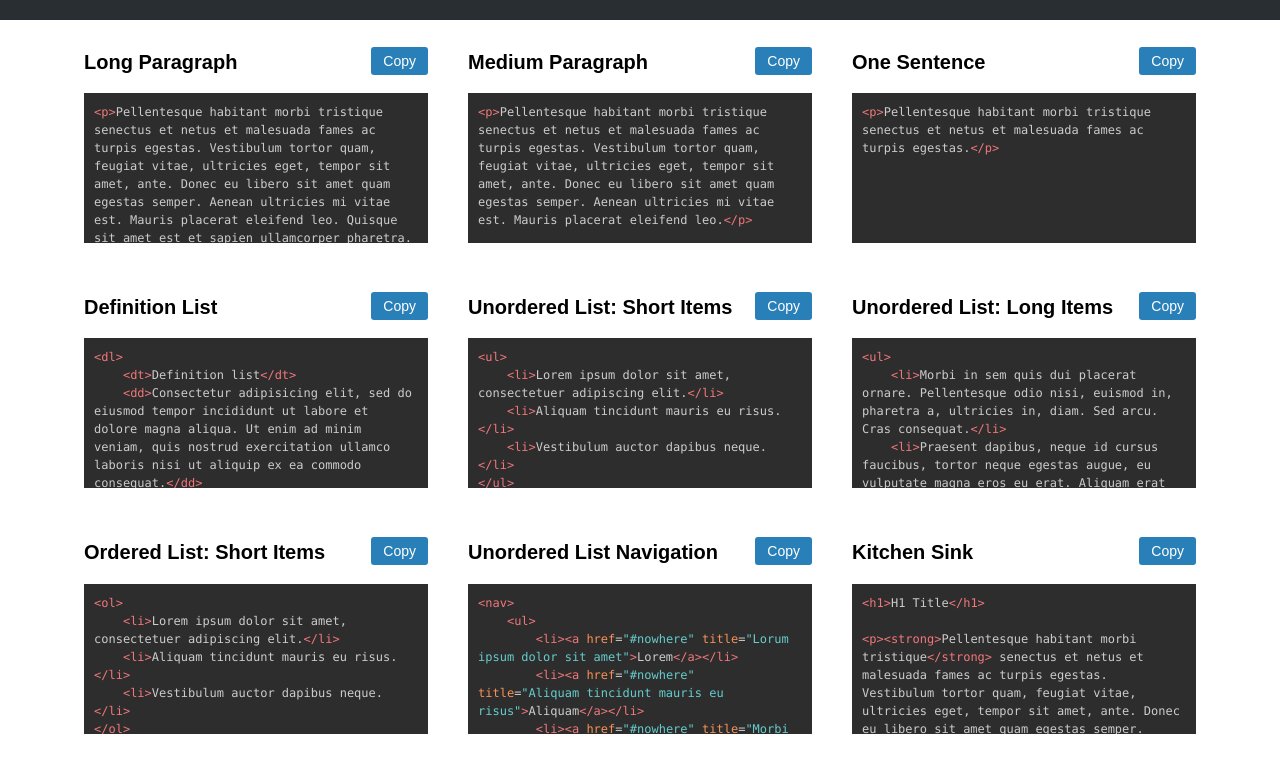
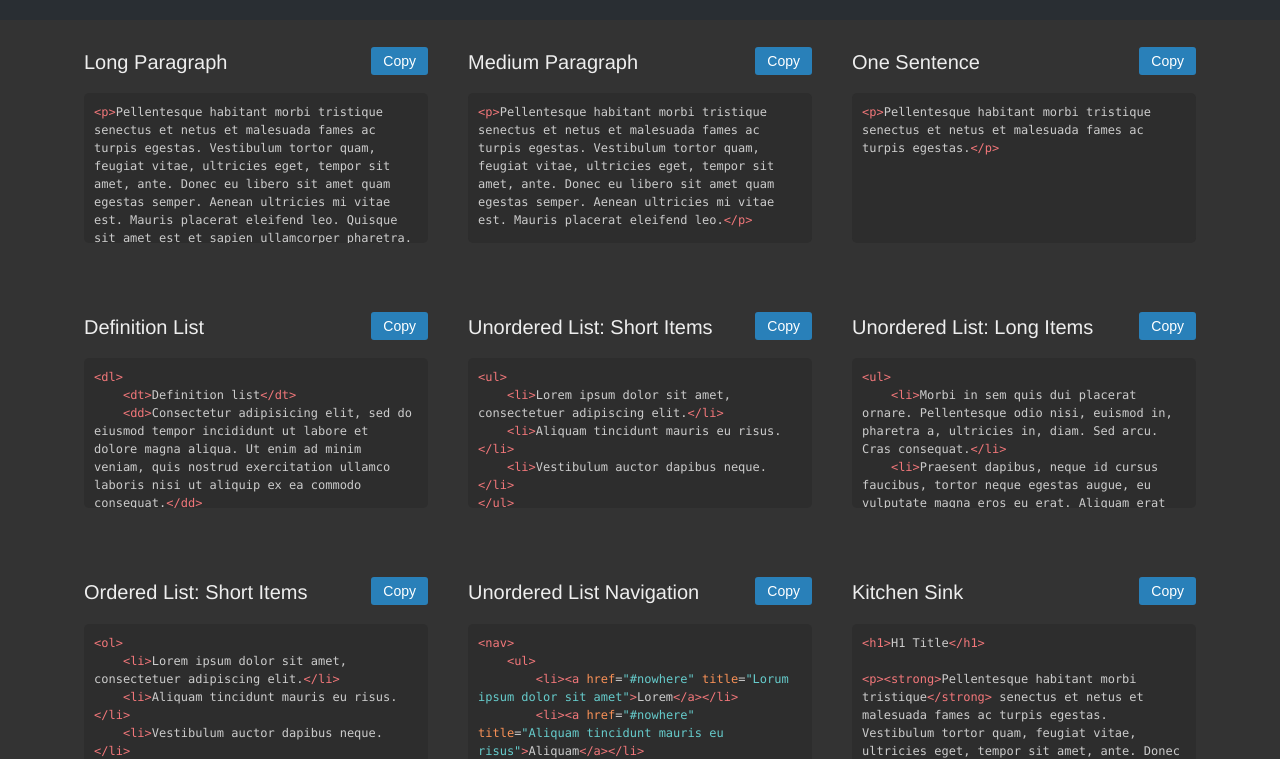
Before and after one commit to pixelspring/CodeIpsum, a website: page src/index.html in a window 1280 px wide. Shown: the part 42-801 px from the top of the page. Drawn offline with nearby package versions, Linux system fonts and the light colour scheme; files that its build step writes are made by us from their sources.

Commit message:
Darken the page

```diff
--- a/src/scss/style.scss
+++ b/src/scss/style.scss
@@ -6,6 +6,11 @@ $success-color:     #2ecc71;
 $dark-color:        #292E33;
 
 @import "sanitize.scss";
+
+body {
+    background: #333;
+    color: #eee;
+}
 
 // Basics:
 
@@ -34,6 +39,8 @@ header h1 {
 
 h2 {
     font-size: 20px;
+    font-weight: 200;
+    font-family: "Helvetica Neue", Helvetica, Arial, sans-serif;
 }
 
 .copied-notification {
@@ -85,7 +92,7 @@ button {
 .col {
     width: 33.333333%;
     float: left;
-    padding: 10px 20px 10px;
+    padding: 10px 20px 30px;
 }
 
 .col:last-of-type {
@@ -96,6 +103,7 @@ pre {
     white-space: pre-wrap;
     height: 150px;
     overflow: auto;
+    border-radius: 5px;
 }
 
 
@@ -232,3 +240,23 @@ li.L9 {
     color: #6699cc;
   }
 }
+
+
+
+::-webkit-scrollbar {
+    width: 8px;
+    height: 8px;
+}
+
+::-webkit-scrollbar-thumb {
+    background: #222;
+}
+
+::-webkit-scrollbar-track {
+    background: #444;
+}
+
+body {
+    scrollbar-face-color: #222;
+    scrollbar-track-color: #444;
+}
```
Also changed, not shown: dist/css/style.css.
